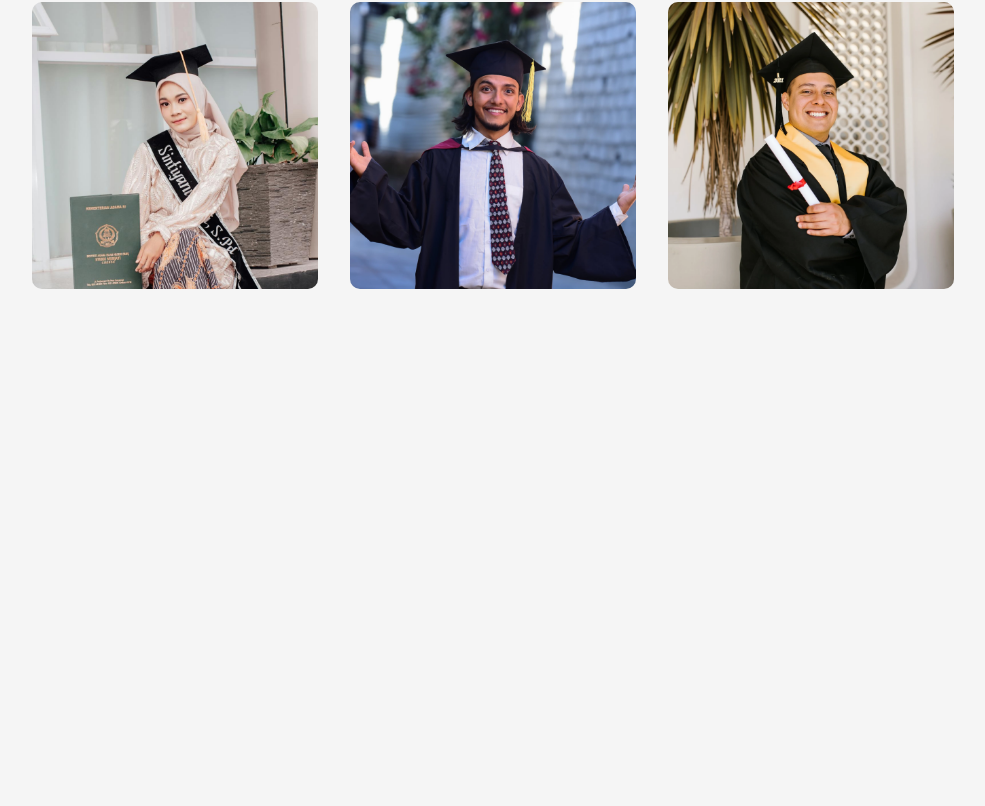
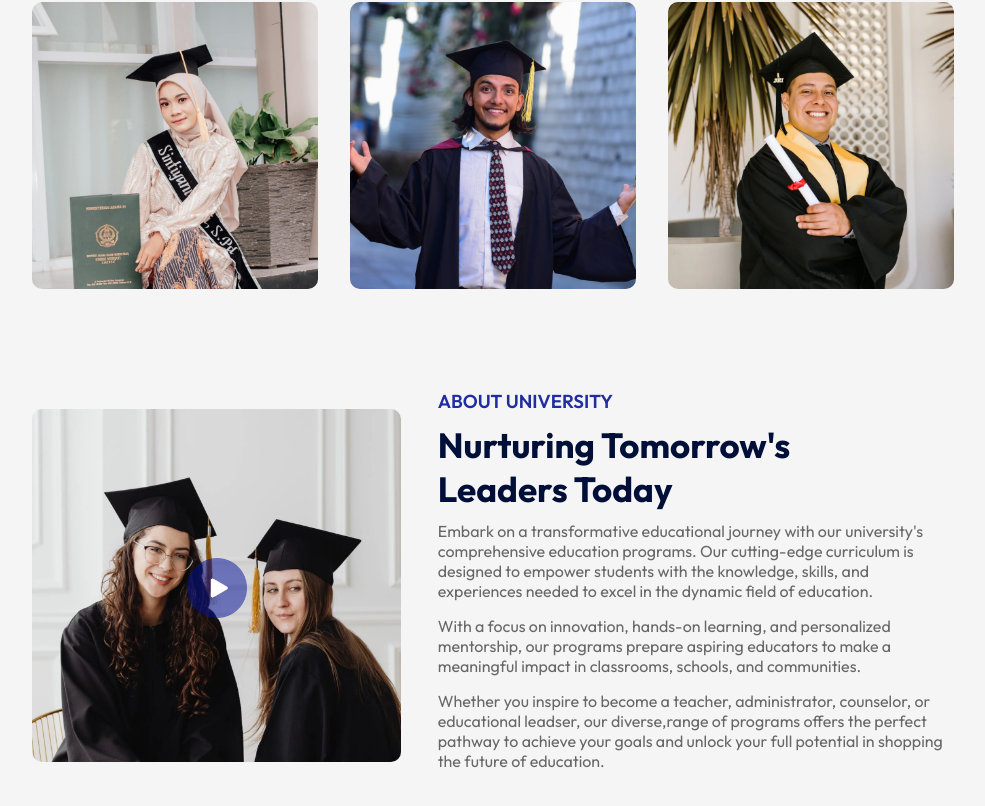
Before and after one commit to AvinashKalwale/university, a React (Vite) app in the folder educationSity/: page / in a window 1280 px wide. Shown: the part 1012-1818 px from the top of the page, without its empty margins (147-1132 px from the left). Before the commit the page ends 1381 px from the top, so only its background shows below. Built offline with nearby package versions, Linux system fonts and the light colour scheme.

Commit message:
about us added in it

```diff
--- a/educationSity/src/App.jsx
+++ b/educationSity/src/App.jsx
@@ -3,6 +3,7 @@
 import Hero from './components/Hero/Hero'
 import Programs from './components/Programs/Programs'
 import Title from './components/Title/Title'
+import About from './components/About/About'
 
 const App = () => {
   return (
@@ -12,6 +13,7 @@
       <div className='container'>
       <Title subTitle='Our PROGRAM' title='What We Offer'/>
       <Programs/>
+      <About/>
       </div>
     </div>
   )
--- /dev/null
+++ b/educationSity/src/components/About/About.css
@@ -0,0 +1,45 @@
+.about {
+    margin:100px auto;
+display: flex;
+align-items: center;
+justify-content: space-between;
+width: 90%;
+}
+
+.about-left{
+    flex-basis: 40%;
+    position: relative;
+}
+
+.about-right{
+    flex-basis: 56%;
+}
+
+.about-img{
+    width: 100%;
+    border-radius: 10px;
+}
+
+.play-icon{
+    width: 60px;
+    position: absolute;
+    top: 50%;
+    left: 50%;
+    transform: translate(-50%, -50%);
+}
+
+.about h3{
+    font-weight: 600;
+    font-weight: 16px;
+    color: #212EA0;
+}
+.about h2{
+    font-size: 35px;
+    color: #000F38;
+    margin: 10px 0;
+    max-width: 400px;
+}
+.about p{
+    color: #676767;
+    margin-bottom: 15px;
+}
--- /dev/null
+++ b/educationSity/src/components/About/About.jsx
@@ -0,0 +1,34 @@
+import React from 'react';
+import './About.css';
+import about_img from '../../assets/about.png';
+import play_icon from "../../assets/play-icon.png"
+
+const About = () => {
+  return (
+    <div className='about'>
+    <div className='about-left'>
+        <img src={about_img} alt='' className='about-img'/>
+        <img src={play_icon} alt='' className='play-icon'/>
+
+    </div>
+    <div className='about-right'>
+    <h3>ABOUT UNIVERSITY</h3>
+    <h2>Nurturing Tomorrow's Leaders Today</h2>
+    <p>Embark on a transformative educational journey with  our
+    university's comprehensive education programs. Our cutting-edge
+    curriculum is designed to empower students with the knowledge,
+    skills, and experiences needed to excel in the dynamic field of
+    education.</p>
+    <p>With a focus on innovation, hands-on learning, and personalized
+    mentorship, our programs prepare aspiring educators to make a
+    meaningful impact in classrooms, schools, and communities. </p>
+    <p>Whether you inspire to become a teacher, administrator, counselor,
+    or educational leadser, our diverse,range of programs offers the perfect pathway
+    to achieve your goals and unlock your full potential in shopping the future of education.</p>
+    </div>
+
+    </div>
+  )
+}
+
+export default About
```
